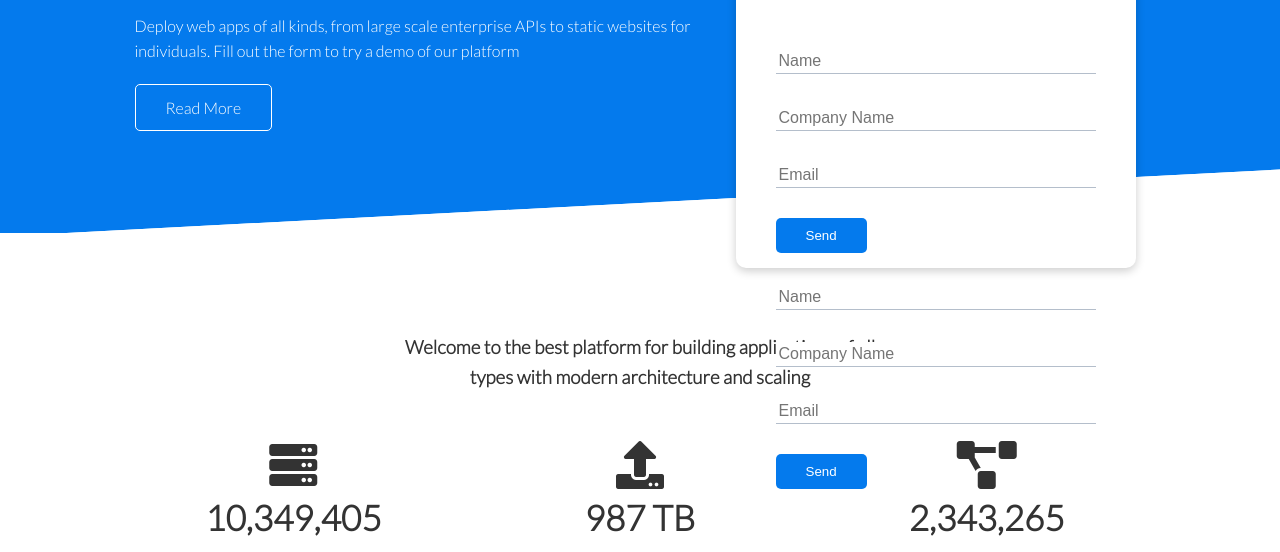
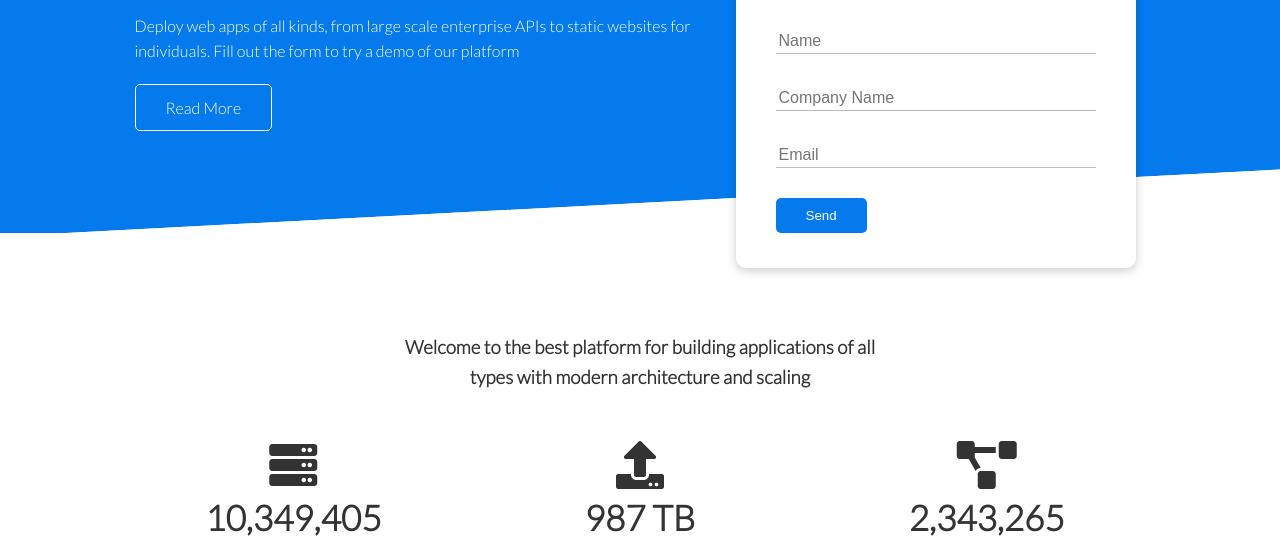
Before and after one commit to squaretron/loruki-website, a plain HTML site: page index.html in a window 1280 px wide. Shown: the part 237-789 px from the top of the page. Drawn offline with Linux system fonts and the light colour scheme.

Commit message:
Update index.html

```diff
--- a/index.html
+++ b/index.html
@@ -34,7 +34,7 @@
 
             <div class="showcase-form card">
                 <h2>Request a Demo</h2>
-                  <form name="contact" netlify-honeypot="bot-field" method="POST" data-netlify="true">
+<!--                   <form name="contact" netlify-honeypot="bot-field" method="POST" data-netlify="true">
                     <input type="hidden" name="form-name" value="contact">
                     <p class="hidden">
                         <label>Don’t fill this out if you're human: <input name="bot-field" /></label>
@@ -49,7 +49,7 @@
                         <input type="email" name="email" placeholder="Email" required>
                     </div>
                     <input type="submit" value="Send" class="btn btn-primary">
-                </form>
+                </form> -->
                  <form>
                     <div class="form-control">
                         <input type="text" name="name" placeholder="Name" required>
```
